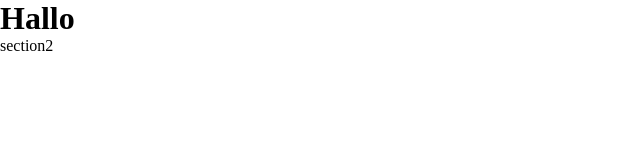
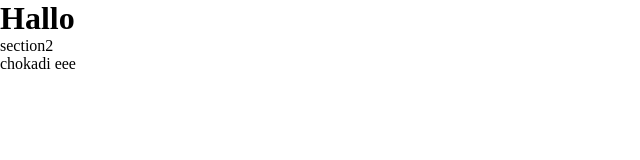
Before and after one commit to abd728-dlwl/test2, a plain HTML site: page index.html in a window 1280 px wide. Shown: the full height of the page, 0-640 px from the left. Drawn offline with Linux system fonts and the light colour scheme.

Commit message:
section3

```diff
--- a/index.html
+++ b/index.html
@@ -11,5 +11,8 @@
     <div class="section2">
         section2
     </div>
+    <div class="section">
+        chokadi eee
+    </div>
 </body>
 </html>
```
